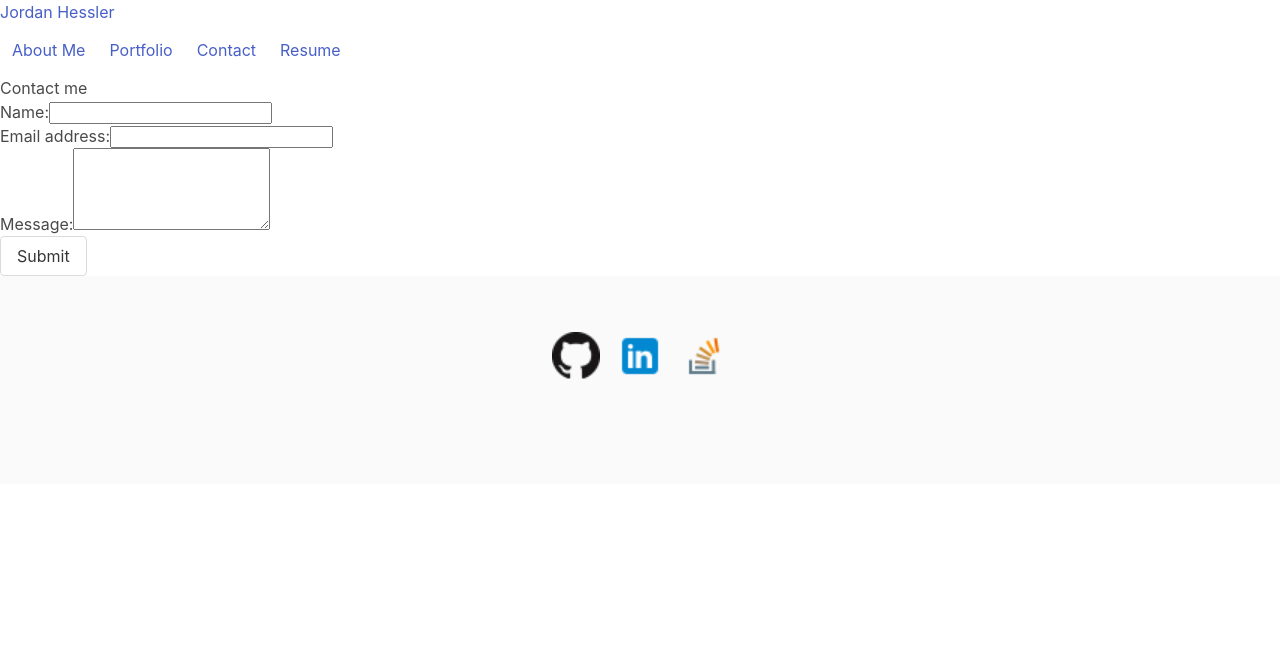
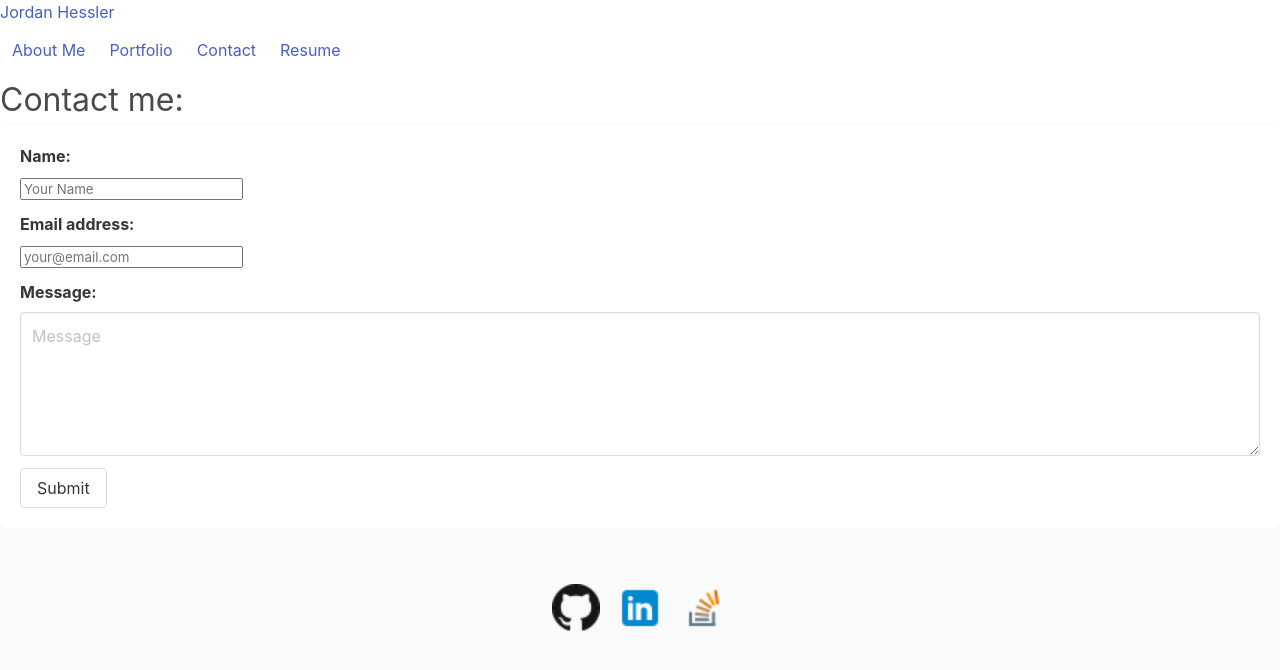
Before and after one commit to JHESSLER11/Hessler-React-Portfolio, a React (Create React App) app: page /contact in a window 1280 px wide. Shown: the top 670 px of the page. Built offline with nearby package versions, Linux system fonts and the light colour scheme.

Commit message:
styling contact form

```diff
--- a/src/components/Contact/index.js
+++ b/src/components/Contact/index.js
@@ -36,20 +36,20 @@ function ContactForm() {
     }
 
     return (
-        <section>
-          <h1>Contact me</h1>
-          <form id="contact-form" onSubmit={handleSubmit}>
-            <div>
-                <label htmlFor="name">Name:</label>
-                <input type="text" defaultValue={name} onBlur={handleChange} name="name" />
+        <section className="form">
+          <h1 className="is-size-3">Contact me:</h1>
+          <form className="box flex is-justify-content-center" id="contact-form" onSubmit={handleSubmit}>
+            <div className="field">
+                <label className="label" htmlFor="name">Name:</label>
+                <input type="text" placeholder="Your Name" defaultValue={name} onBlur={handleChange} name="name" />
             </div>
-            <div>
-                <label htmlFor="email">Email address:</label>
-                <input type="email" defaultValue={email} name="email" onBlur={handleChange} />
+            <div className="field">
+                <label className="label" htmlFor="email">Email address:</label>
+                <input type="email" placeholder="your@email.com" defaultValue={email} name="email" onBlur={handleChange} />
             </div>
-            <div>
-                <label htmlFor="message">Message:</label>
-                <textarea name="message" defaultValue={message} onBlur={handleChange} rows="5" />
+            <div className="field">
+                <label className="label" htmlFor="message">Message:</label>
+                <textarea className="textarea" placeholder="Message" name="message" defaultValue={message} onBlur={handleChange} rows="5" />
             </div>
             {errorMessage && (
                 <div>
```
Also changed, not shown: src/index.css (line endings or trailing spaces).
